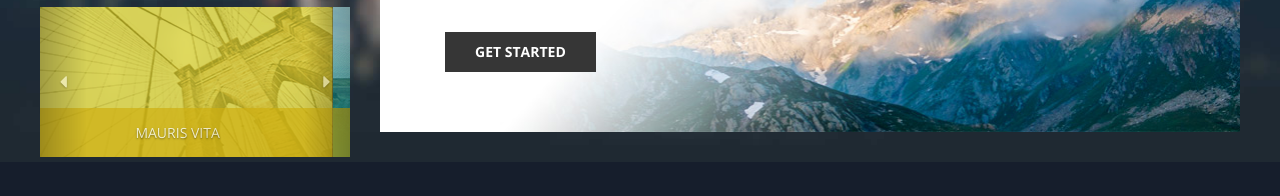
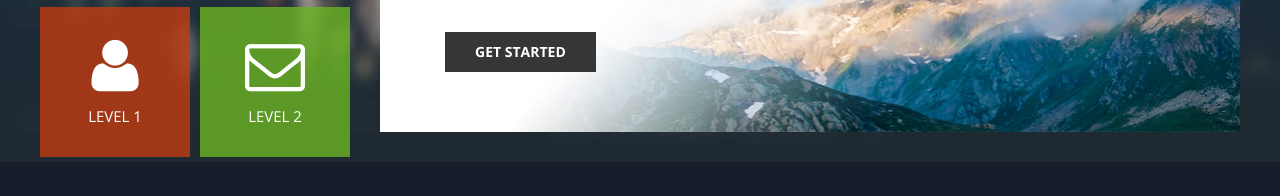
Before and after one commit to romeokienzler/romeokienzler.github.io, a plain HTML site: page index.html in a window 1280 px wide. Shown: the part 398-594 px from the top of the page. Drawn offline with nearby package versions, Linux system fonts and the light colour scheme.

Commit message:
initial version

```diff
--- a/index.html
+++ b/index.html
@@ -13,7 +13,8 @@
 Accord Template
 http://www.templatemo.com/tm-478-accord
 -->
-        <script src="js/romeo.js"></script>
+    <script src="js/romeo.js"></script>
+    <script src='https://www.google.com/recaptcha/api.js'></script>
     <title>nopanic.ai - Learn it from the world's leading exerts</title>
     <script type="text/javascript" src="https://cdn.emailjs.com/dist/email.min.js"></script>
 <script type="text/javascript">
@@ -58,38 +59,23 @@ http://www.templatemo.com/tm-478-accord
                                 </div>
                             </div>
 
-                            <!-- sidebar carousel -->
                             <div class="menu-container">
-                                <div class="mauris">
-                                    <div id="carousel-menu" class="carousel slide" data-ride="carousel">
-                                        <!-- Wrapper for slides -->
-                                        <div class="carousel-inner" role="listbox">
-                                            <div class="item active">
-                                                <img src="images/slider-img-1.png" alt="slider">
-                                                <div class="carousel-caption menu-caption">
-                                                    mauris vita
-                                                </div>
-                                            </div>
-                                            <div class="item">
-                                                <img src="images/menu-bg-home.png" alt="slider">
-                                                <div class="carousel-caption menu-caption">
-                                                    lorem ipsum
-                                                </div>
-                                            </div>
-                                        </div>
+                                <div class="block-keep-ratio  block-keep-ratio-1-1  block-width-half  pull-left  about-main">
+                                    <a class="main-menu-link about block-keep-ratio__content flexbox-center" onclick="showContent(1)">
+                                        <i class="fa fa-user fa-4x main-menu-link-icon"></i>
+                                        LEVEL 1
+                                    </a>
+                                </div>
 
-                                        <!-- Controls -->
-                                        <a class="left carousel-control" href="#carousel-menu" role="button" data-slide="prev">
-                                            <span class="fa fa-caret-left" aria-hidden="true"></span>
-                                            <span class="sr-only">Previous</span>
-                                        </a>
-                                        <a class="right carousel-control" href="#carousel-menu" role="button" data-slide="next">
-                                            <span class="fa fa-caret-right" aria-hidden="true"></span>
-                                            <span class="sr-only">Next</span>
-                                        </a>
-                                    </div>
-                                </div> <!-- .mauris -->
+                                <div class="block-keep-ratio  block-keep-ratio-1-1  block-width-half  pull-right  contact-main">
+                                    <a onclick="showContent(2)" class="main-menu-link contact block-keep-ratio__content flexbox-center">
+                                        <i class="fa fa-envelope-o fa-4x main-menu-link-icon"></i>
+                                        LEVEL 2
+                                    </a>
+                                </div>
                             </div>
+
+
                         </div> <!-- main-menu -->
                     </aside> <!-- main-navigation -->
 
@@ -160,9 +146,10 @@ https://www.coursera.org/learn/exploring-visualizing-iot-data</p>
                                         <div class="desc2" id="contactform">
                                             <form>
                                                 <table>
-                                                    <tr><td>Your name:</td><td><input type="text" id="contact_name" /></td></tr>
-                                                    <tr><td>Your email:</td><td><input type="text" id="contact_email" /></td></tr>
-                                                    <tr><td>Your text:</td><td><textarea cols="21" rows="10" id="contact_text"></textarea></td></tr>
+                                                    <tr><td>Your name:&nbsp;</td><td><input type="text" id="contact_name" /></td></tr>
+                                                    <tr><td>Your email:&nbsp;</td><td><input type="text" id="contact_email" /></td></tr>
+                                                    <tr><td>Your text:&nbsp;</td><td><textarea cols="21" rows="10" id="contact_text"></textarea></td></tr>
+                                                    <tr><td><div class="g-recaptcha" data-sitekey="6Le4YzQUAAAAAPBxF8OAI5EoT4qgCnrkOx5K2S5e"></div></td></tr>
                                                     <tr><td><input type="button" id="contact_button" onclick="sendEmail()" value="SEND" class=""/></td></tr>
                                                 </table>
                                             </form>
@@ -188,21 +175,20 @@ https://www.coursera.org/learn/exploring-visualizing-iot-data</p>
                                 <div class="banner-main-about margin-b-30">
                                     <div class="banner-main-about-text">
                                         <div class="heading2">
-                                            <p>WELCOME TO</p>
-                                            <h1>ACCORD</h1>
+                                            <p>Level 1</p>
+                                            <h1>Associate DataScientist</h1>
                                         </div>
                                         <div class="desc2">
                                             <ul>
-                                                <li>This is free Bootstrap theme by templatemo.</li>
-                                                <li>Proin gravida nibh vel velit.</li>
-                                                <li>Aenean sollicitudin lorem quis.</li>
-                                                <li>bibendum auctor, nisi elitnsequat ipsum.</li>
-                                                <li>nec sagittis sem nibh id elit.</li>
+                                                <li><a href="https://cognitiveclass.ai/learn/data-science/" target="_new">Data Science Fundamentals (SELF PACED ONLINE)</a></li>
+                                                <li><a href="https://www.coursera.org/learn/exploring-visualizing-iot-data" target="_new">Fundamentals of Applied Data Science with ApacheSpark (MOOC)</a></li>
+                                                <li><a href="https://www.packtpub.com/big-data-and-business-intelligence/learning-data-mining-r-video" target="_new">Learning DataMining with R (VIDEO)</a></li>
+                                                <li><a href="https://www.amazon.de/Mastering-Apache-Spark-2-x-Second-ebook/dp/B01MR4YF5G/ref=sr_1_1?ie=UTF8&qid=1507919230&sr=8-1&keywords=romeo+kienzler" target="_new">Mastering ApacheSpark V2.X - 2nd Edition (BOOK)</a></li>
+                                                <li><a href="https://www.edx.org/course/introduction-apache-spark-uc-berkeleyx-cs105x" target="_new">Introduction to ApacheSpark (MOOC)</a></li>
+
                                             </ul>
-                                            <button type="button" class="">SAGITIS SELIT</button>
                                         </div>
                                     </div>
-                                    <img src="images/romeo_coursera.jpg" alt="Image" class="img-responsive">
                                 </div>
                             </div>
                         </div>
```
